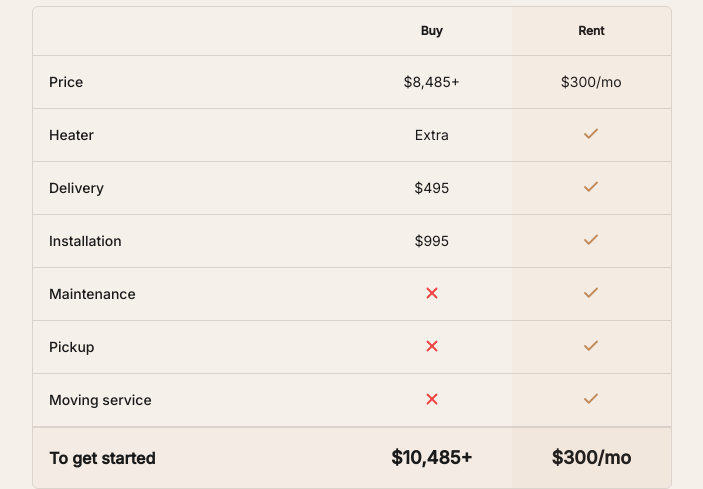
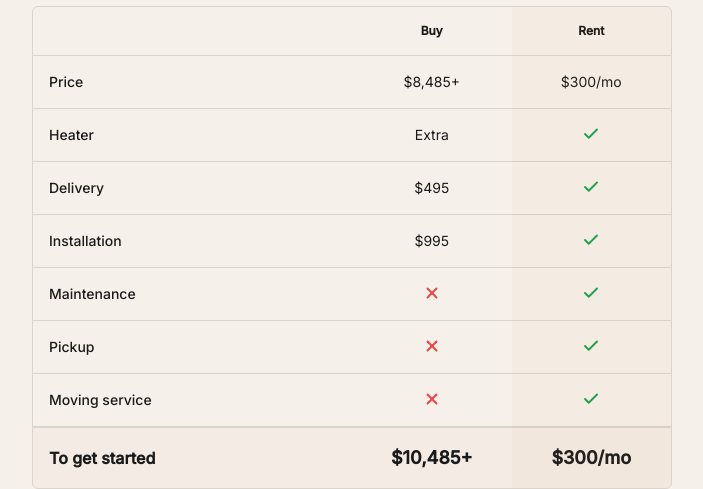
Before and after one commit to aryzach/aryzach.github.io, a React (Vite) app: page /reserve-traditional-landing in a window 1280 px wide. Shown: the part 2940-3429 px from the top of the page, without its empty margins (288-991 px from the left). Built offline with nearby package versions, Linux system fonts and the light colour scheme.

Commit message:
Changes
Co-authored-by: aryzach <30701475+aryzach@users.noreply.github.com>

```diff
--- a/src/pages/ReserveTraditionalLanding.tsx
+++ b/src/pages/ReserveTraditionalLanding.tsx
@@ -156,14 +156,14 @@ const RentVsBuySection = () => {
     { feature: "Moving service", buy: false, rent: true },
   ];
 
-  const renderCell = (value: string | boolean) => {
+  const renderCell = (value: string | boolean, bold?: boolean) => {
     if (value === true) {
-      return <Check className="mx-auto text-[hsl(var(--color-accent))]" size={18} strokeWidth={2.5} />;
+      return <Check className="mx-auto text-green-600" size={18} strokeWidth={2.5} />;
     }
     if (value === false) {
       return <X className="mx-auto text-destructive" size={18} strokeWidth={2.5} />;
     }
-    return <span>{value}</span>;
+    return <span className={bold ? "font-bold" : undefined}>{value}</span>;
   };
 
   return (
```
